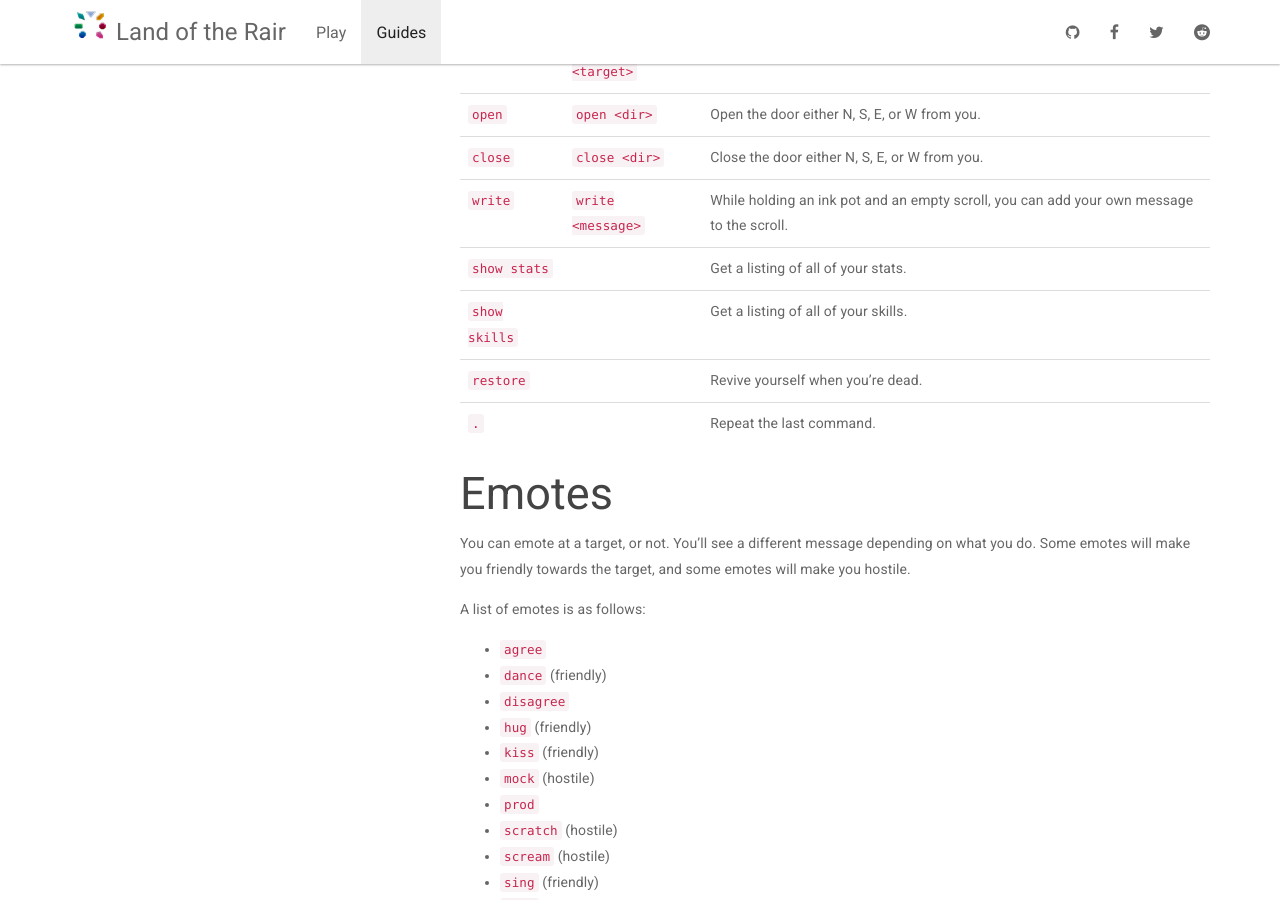
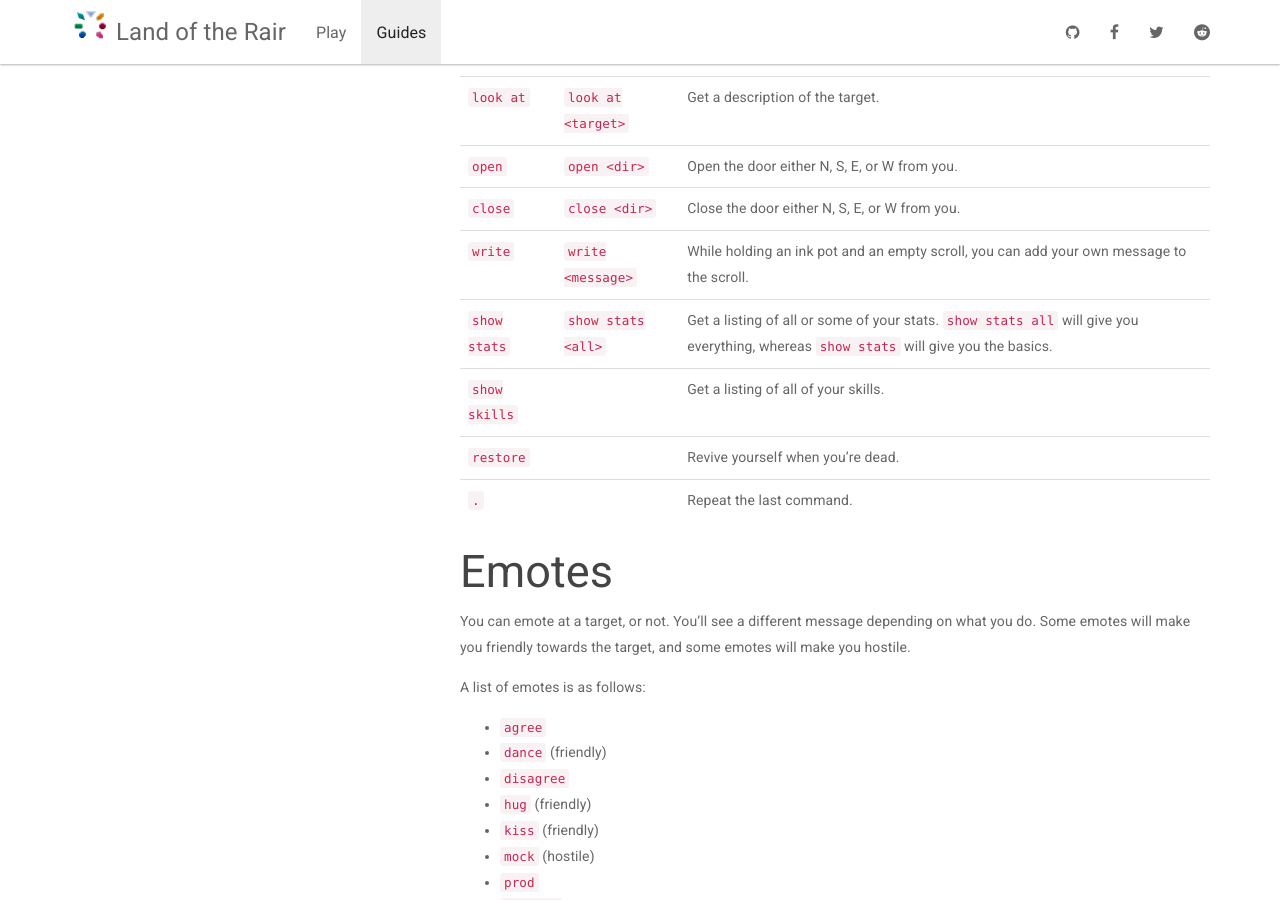
Before and after one commit to LandOfTheRair/landoftherair.github.io, a Jekyll site: the page built from _docs/getting-started/default-macros.md, in a window 1280 px wide and 900 px high, scrolled down 907 px. Built offline with Jekyll 4.4.1, drawn with Linux system fonts in a browser that asks for light colours; nearby versions of some CDN libraries.

Commit message:
Update default-macros.md

```diff
--- a/_docs/getting-started/default-macros.md
+++ b/_docs/getting-started/default-macros.md
@@ -30,7 +30,7 @@
 `open`                | `open <dir>` | Open the door either N, S, E, or W from you.
 `close`               | `close <dir>` | Close the door either N, S, E, or W from you.
 `write`               | `write <message>` | While holding an ink pot and an empty scroll, you can add your own message to the scroll.
-`show stats`          | | Get a listing of all of your stats.
+`show stats`          | `show stats <all>` | Get a listing of all or some of your stats. `show stats all` will give you everything, whereas `show stats` will give you the basics.
 `show skills`         | | Get a listing of all of your skills.
 `restore`             | | Revive yourself when you're dead.
 `.`                   | | Repeat the last command.
```
